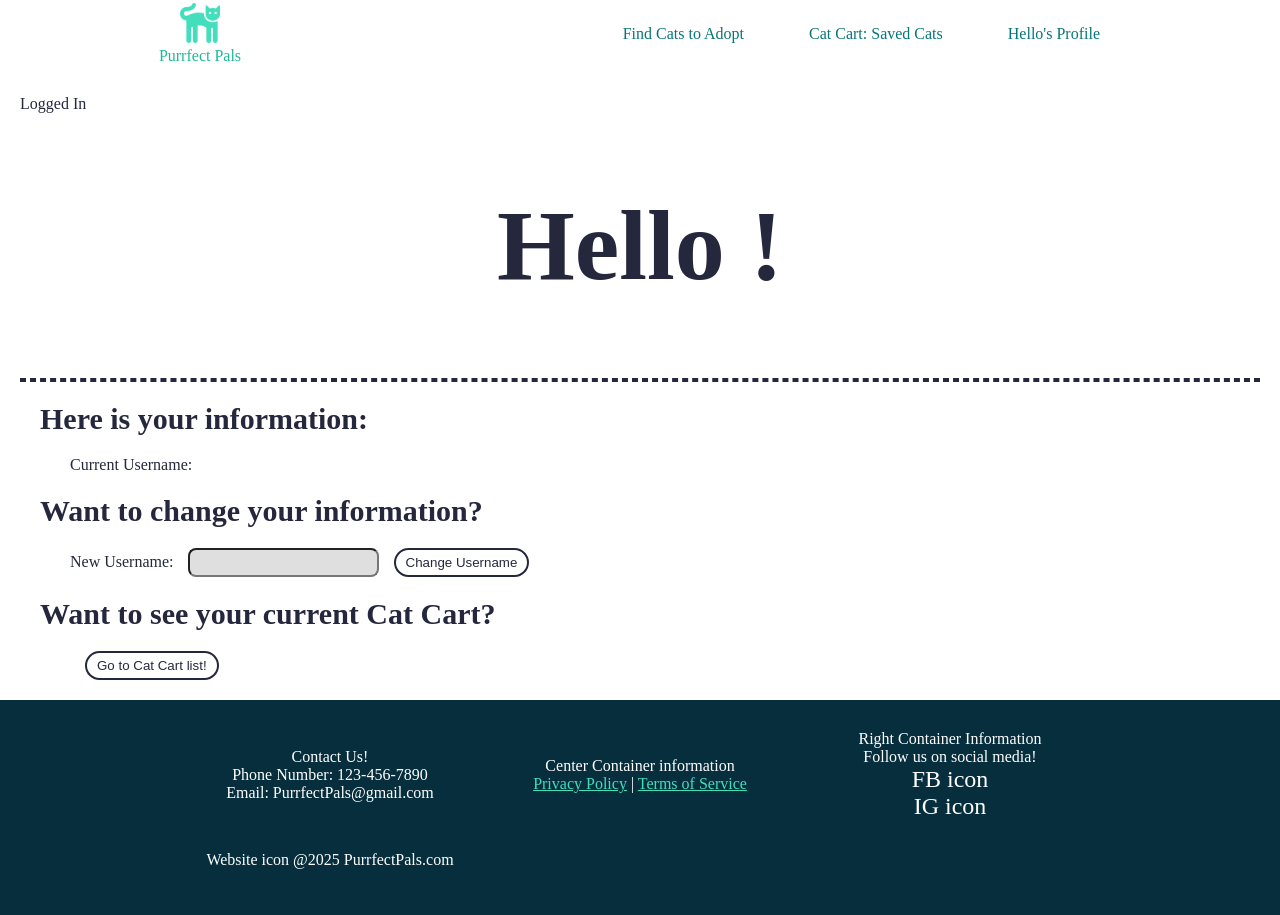
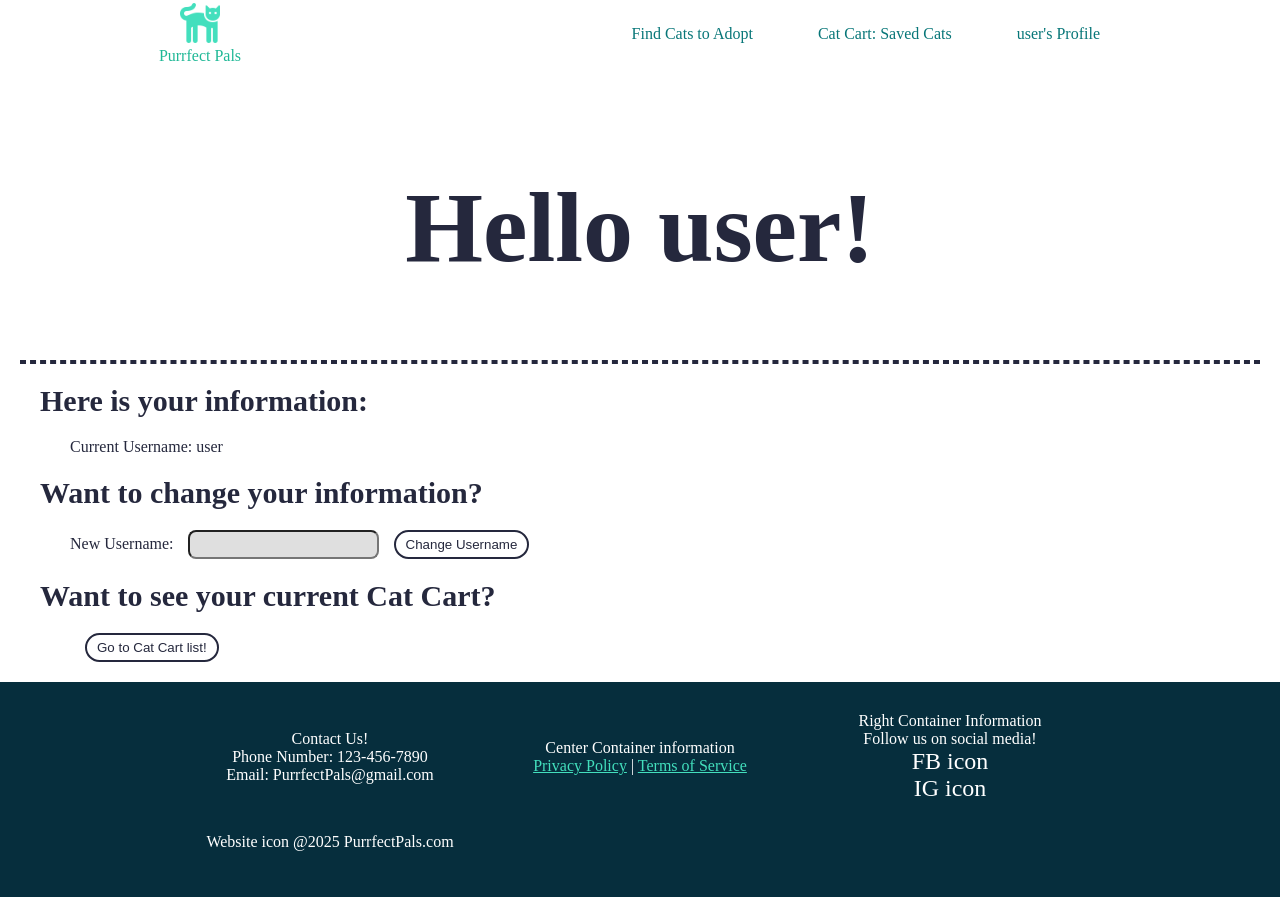
Before and after one commit to ThunderBronte/CMPSC263-Project-2-Artistica, a Next.js app: page /profilePage in a window 1280 px wide. Built offline with nearby package versions, Linux system fonts and the light colour scheme; no server answers; sample sign-in values are in the browser's storage.

Commit message:
got the remember me to work!!

```diff
--- a/components/Dashboard/Navbar.js
+++ b/components/Dashboard/Navbar.js
@@ -23,7 +23,15 @@ const NavigationBar = () => {
     if(!user){
       setName("Guest");
     }else{
-      setName(user);
+      // Get name from email
+      let userName = '';
+      if(typeof user === 'object'){
+        userName = user.email.split('@');
+      } else if(typeof user === 'string') {
+        userName = user.split('@');
+      }
+
+      setName(userName[0]);
     }
   }, [user])
 
--- a/context/StateContext.js
+++ b/context/StateContext.js
@@ -10,29 +10,27 @@ const Context = createContext();
 export const StateContext = ({ children }) => {
 
   // Variables to Carry Across Multiple Pages
-  const [user, setUser] = useState("Hello");
+  const [user, setUser] = useState(undefined);
 
 
   const router = useRouter()
   const { asPath } = useRouter()
 
   // AUTHENTICATION REMEMBER ME USEEFFECT
-  // useEffect(() => {
-  //   const unsubscribe = onIdTokenChanged(auth, (user) => {
-  //     if(user){
-  //       console.log('Token or user state changed:', user)
-  //       user.getIdToken().then((token) => {
-  //         console.log('New ID token:', token)
-  //       })
-  //       setUser(user)
-  //     } else {
-  //       setUser(null) //there is no user signed in
-  //     }
-  //   });
-  //   return () => unsubscribe();
-  // }, []);
-
-  // user === null
+  useEffect(() => {
+    const unsubscribe = onIdTokenChanged(auth, (newUser) => {
+      if(newUser){
+        console.log('Token or user state changed:', newUser)
+        newUser.getIdToken().then((token) => {
+          console.log('New ID token:', token)
+        })
+        setUser(newUser)
+      } else {
+        setUser(null) //there is no user signed in
+      }
+    });
+    return () => unsubscribe();
+  }, []);
 
 
 
--- a/pages/profilePage.js
+++ b/pages/profilePage.js
@@ -21,26 +21,38 @@ export default function Home() {
 
   useEffect(() => {
     console.log(user);
-    // const listen = onAuthStateChanged(getAuth(), (currUser) => {
-    //   if(currUser){
-    //     setUser(currUser);
-    //   } else {
-    //     setUser(null);
-    //   }
-    // });
+    const listen = onAuthStateChanged(getAuth(), (currUser) => {
+      if(currUser){
+        setUser(currUser);
+      } else {
+        setUser(null);
+      }
+    });
 
-    // return () => listen();
+    return () => listen();
   }, [])
 
 
   // If the user is not logged in, ask them to log in.
-  // useEffect(() => {
-  //   if(!user){
-  //     router.push('/login')
-  //   } else {
+  useEffect(() => {
+    // wait for information to load
+    if(user === undefined){ console.log("Waiting for user info...");}
+    else {
+      if(!user){
+        router.push('/login')
+      } else {
+        // Get name from email
+        let userName = '';
+        if(typeof user === 'object'){
+          userName = user.email.split('@');
+        } else if(typeof user === 'string') {
+          userName = user.split('@');
+        }
 
-  //   }
-  // }, [user]);
+        setName(userName[0]);
+      }
+    }
+  }, [user]);
 
   // const catSearch = () =>{
   //   router.push('/catCart');
@@ -53,7 +65,6 @@ export default function Home() {
     <>
     <NavigationBar />
         <ContentContainer>
-          {user ? <p>Logged In {user.email}</p> : <p>NOT logged in</p>}
           <Heading>Hello {name}!</Heading>
           <Line></Line>
           <Subheading>Here is your information: </Subheading>
```
